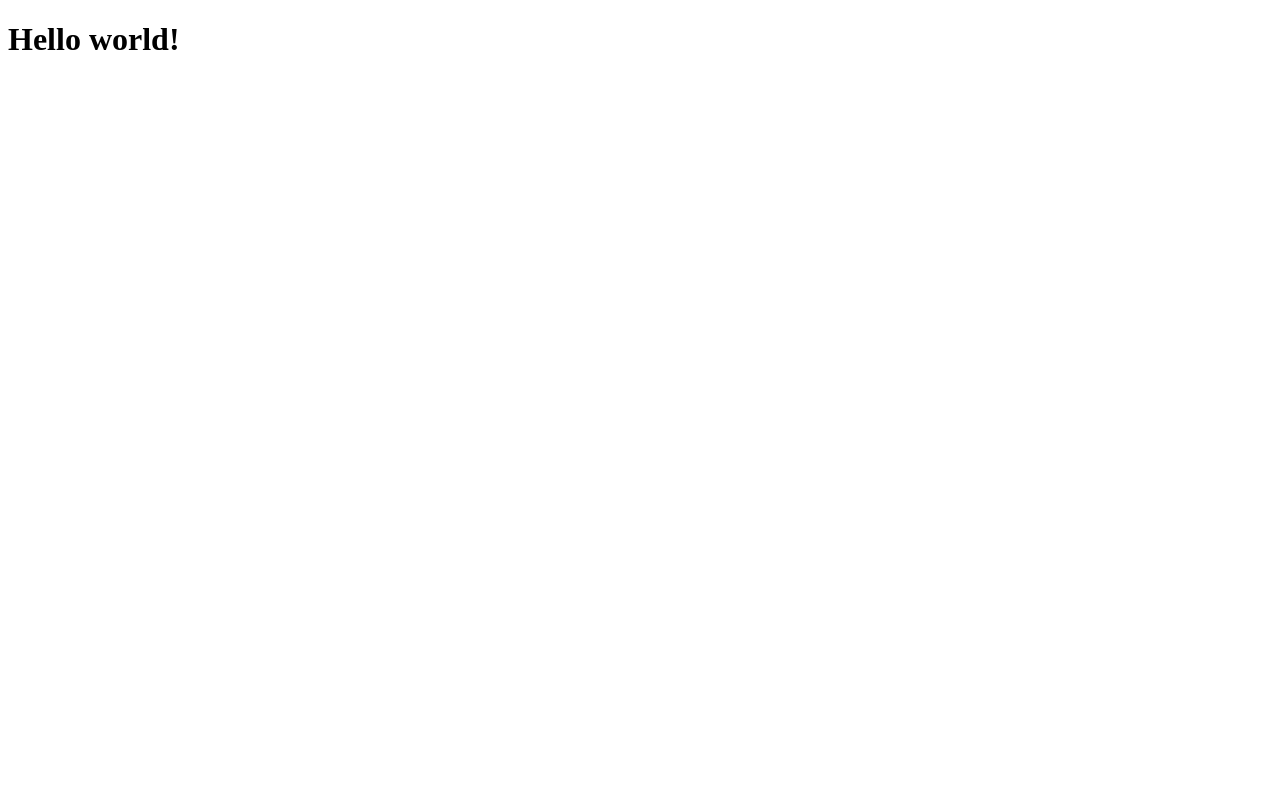
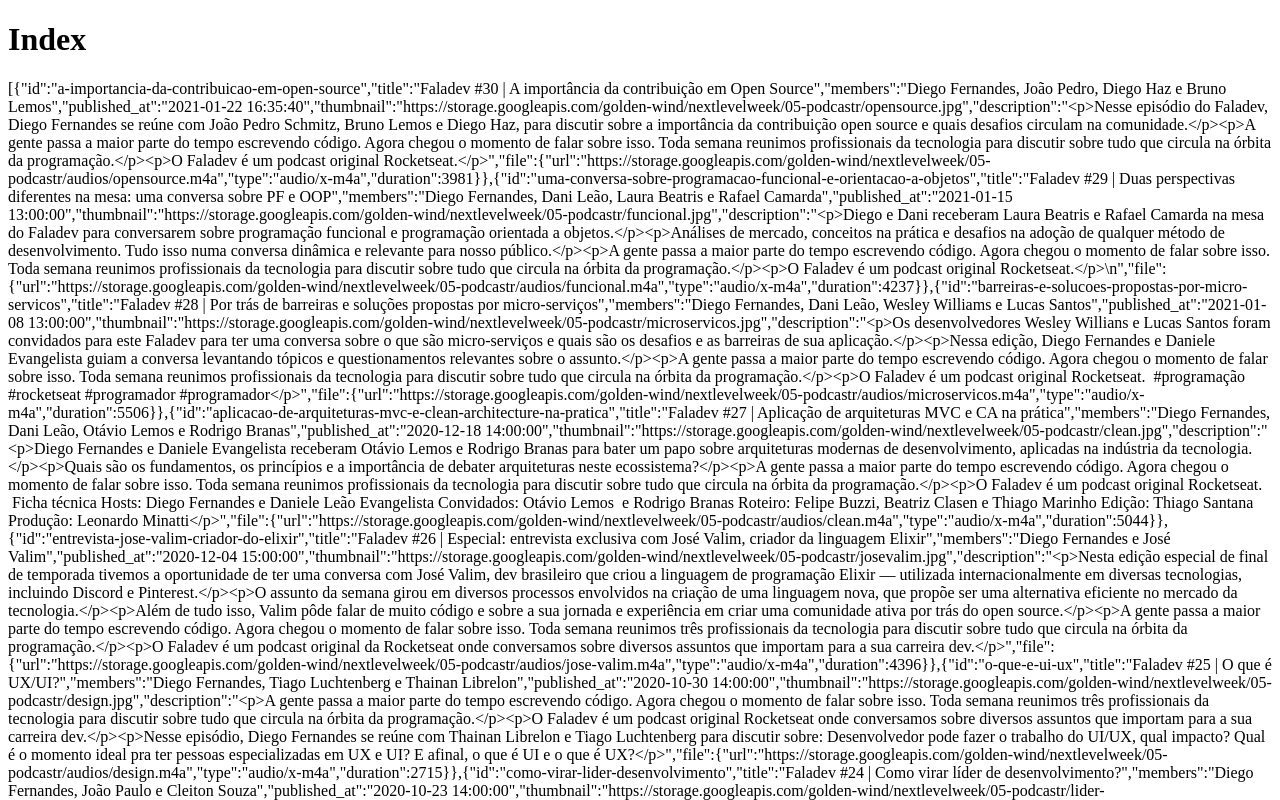
Before and after one commit to matheuscarvalheira/ReactJS-NLW5, a Next.js app: page / in a window 1280 px wide. Shown: the top 800 px of the page. Built offline with nearby package versions, Linux system fonts and the light colour scheme; data requests are answered from the project's data file.

Commit message:
global  changes

```diff
--- a/pages/_app.js
+++ /dev/null
@@ -1,6 +0,0 @@
-
-function MyApp({ Component, pageProps }) {
-  return <Component {...pageProps} />
-}
-
-export default MyApp
--- a/pages/index.js
+++ /dev/null
@@ -1,6 +0,0 @@
-
-export default function Home() {
-  return (
-    <h1>Hello world!</h1>
-  )
-}
```
Also changed, not shown: package.json (+11 -2 lines), tsconfig.json (added, +29 -0 lines), next-env.d.ts (added), 1 other file (tests, documents, lock files or other folders).
